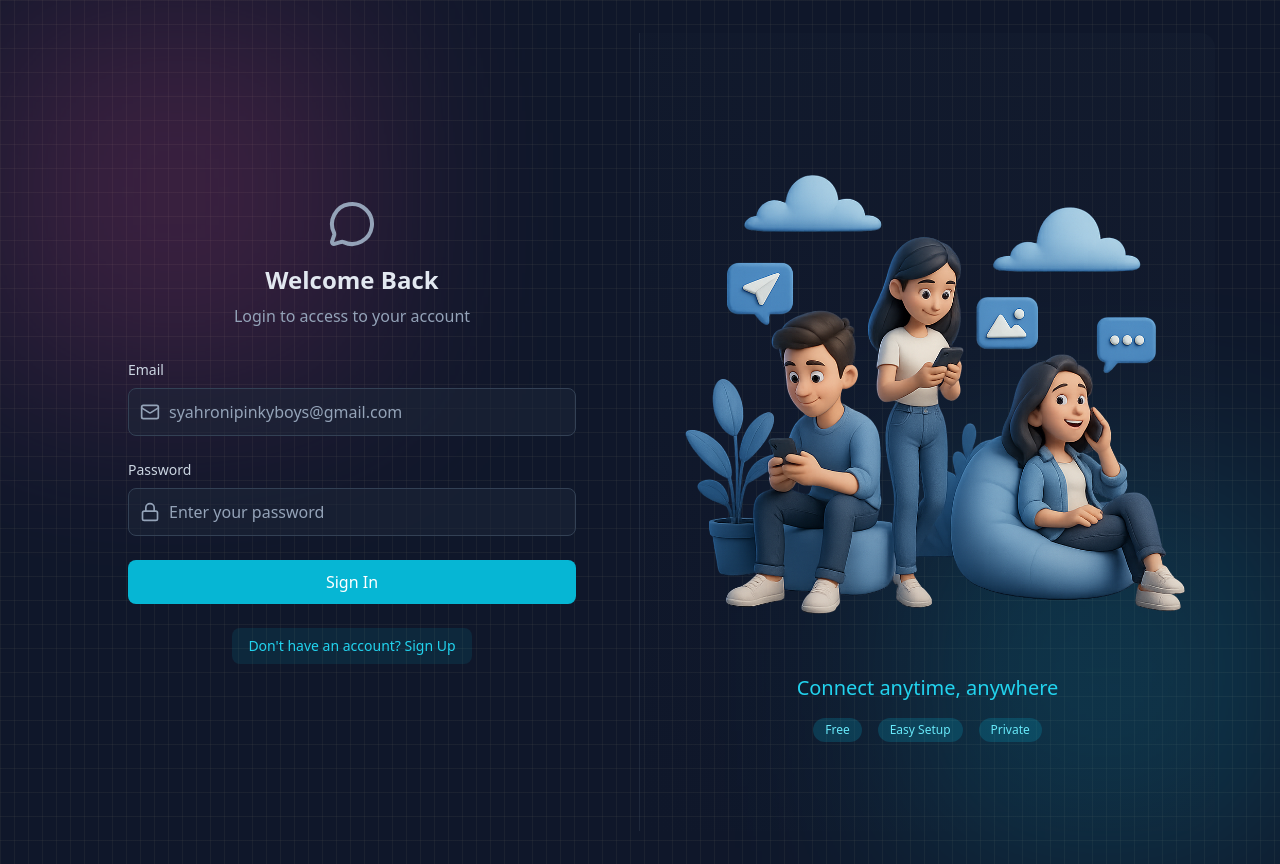
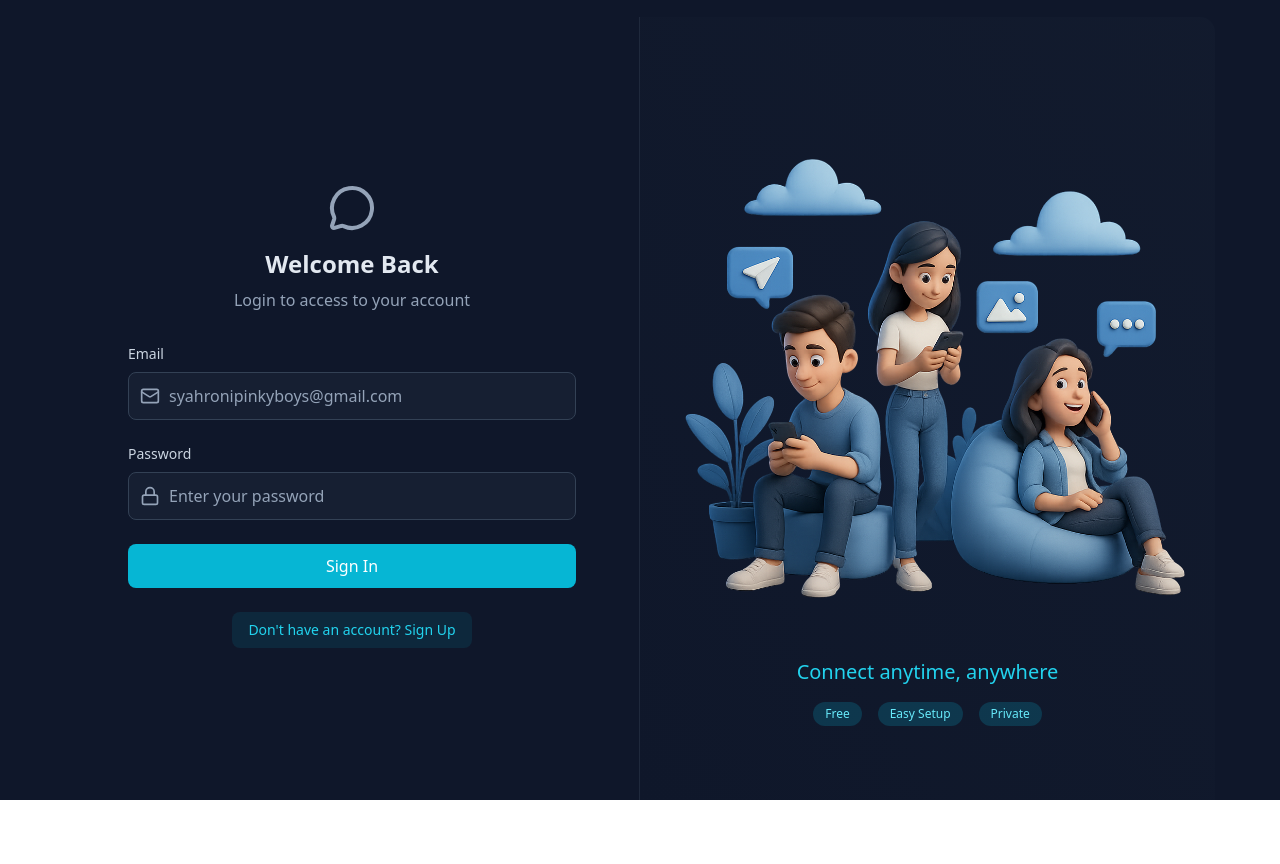
Before and after one commit to drexjgobgt/makeAconv, a React (Vite) app in the folder frontend/: page /login in a window 1280 px wide. After the commit the page ends 800 px from the top, so only its background shows below. Built offline with nearby package versions, Linux system fonts and the light colour scheme; no server answers.

Commit message:
revisi final fix banget

```diff
--- a/frontend/src/App.jsx
+++ b/frontend/src/App.jsx
@@ -19,12 +19,13 @@ function App() {
   if (isCheckingAuth) return <PageLoader />;
 
   return (
-    <div className="min-h-screen bg-slate-900 relative flex items-center justify-center p-4 overflow-hidden">
-      {/* DECORATORS - GRID BG & GLOW SHAPES */}
+    <div className="h-screen w-screen bg-slate-900 relative overflow-hidden">
+      {/* Dekorasi grid dan glow */}
       <div className="absolute inset-0 bg-[linear-gradient(to_right,#4f4f4f2e_1px,transparent_1px),linear-gradient(to_bottom,#4f4f4f2e_1px,transparent_1px)] bg-[size:14px_24px]" />
       <div className="absolute top-0 -left-4 size-96 bg-pink-500 opacity-20 blur-[100px]" />
       <div className="absolute bottom-0 -right-4 size-96 bg-cyan-500 opacity-20 blur-[100px]" />
 
+      <div className="relative z-10 h-full">
         <Routes>
           <Route
             path="/"
@@ -39,6 +40,7 @@ function App() {
             element={!authUser ? <SignupPage /> : <Navigate to="/" />}
           />
         </Routes>
+      </div>
 
       <Toaster />
     </div>
--- a/frontend/src/components/BorderAnimatedContainer.jsx
+++ b/frontend/src/components/BorderAnimatedContainer.jsx
@@ -1,6 +1,6 @@
 function BorderAnimatedContainer({ children }) {
   return (
-    <div className="w-full h-full min-h-[80vh] rounded-2xl border border-transparent animate-border flex overflow-auto flex-col md:flex-row">
+    <div className="w-full h-full min-h-0 rounded-2xl border border-transparent animate-border flex flex-col md:flex-row overflow-hidden">
       {children}
     </div>
   );
--- a/frontend/src/index.css
+++ b/frontend/src/index.css
@@ -33,3 +33,30 @@
   @apply px-4 py-2 inline-block bg-cyan-500/10 rounded-lg text-cyan-400
   hover:text-cyan-500 text-sm transition-colors;
 }
+
+/* === MOBILE CHAT SCROLL FIX (untuk iOS & Android) === */
+
+/* iOS Safari scroll fix */
+.chat-scroll {
+  -webkit-overflow-scrolling: touch;
+  overscroll-behavior: contain;
+}
+
+.flex > .flex-1 {
+  min-height: 0;
+}
+
+html,
+body,
+#root {
+  height: 100%;
+  width: 100%;
+  overflow: hidden;
+  touch-action: manipulation;
+}
+
+@supports (height: 100dvh) {
+  .h-screen {
+    height: 100dvh !important;
+  }
+}
--- a/frontend/src/pages/ChatPage.jsx
+++ b/frontend/src/pages/ChatPage.jsx
@@ -12,18 +12,22 @@ function ChatPage() {
   const { activeTab, selectedUser } = useChatStore();
 
   return (
-    <div className="relative w-full max-w-6xl h-full mx-auto px-2 sm:px-4">
+    <div className="relative w-full h-full max-w-6xl mx-auto px-2 sm:px-4 overflow-hidden">
       <BorderAnimatedContainer>
         <div className="flex flex-col md:flex-row w-full h-full">
           {/* LEFT SIDE */}
           <div
-            className={`bg-slate-800/50 backdrop-blur-sm flex flex-col
-            ${selectedUser ? "hidden md:flex" : "flex"}
-            md:w-80 w-full md:max-w-xs`}
+            className={`bg-slate-800/50 backdrop-blur-sm flex flex-col ${
+              selectedUser ? "hidden md:flex" : "flex"
+            } md:w-80 w-full md:max-w-xs overflow-hidden min-h-0`}
           >
             <ProfileHeader />
-            <ActiveTabSwitch />
-            <div className="flex-1 overflow-y-auto p-4 space-y-2">
+
+            <div className="shrink-0">
+              <ActiveTabSwitch />
+            </div>
+
+            <div className="flex-1 overflow-y-auto chat-scroll p-4 space-y-2 min-h-0">
               {activeTab === "chats" ? <ChatsList /> : <ContactList />}
             </div>
           </div>
```
Lines whose indentation alone changed are shown as unchanged.
